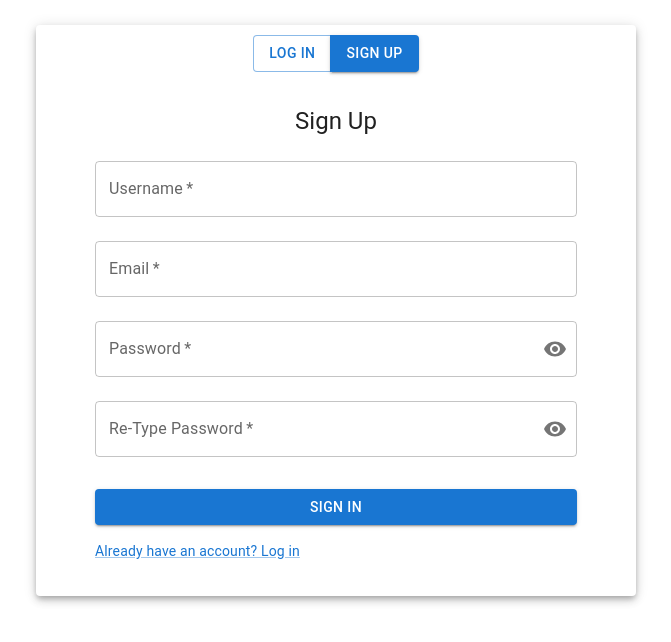
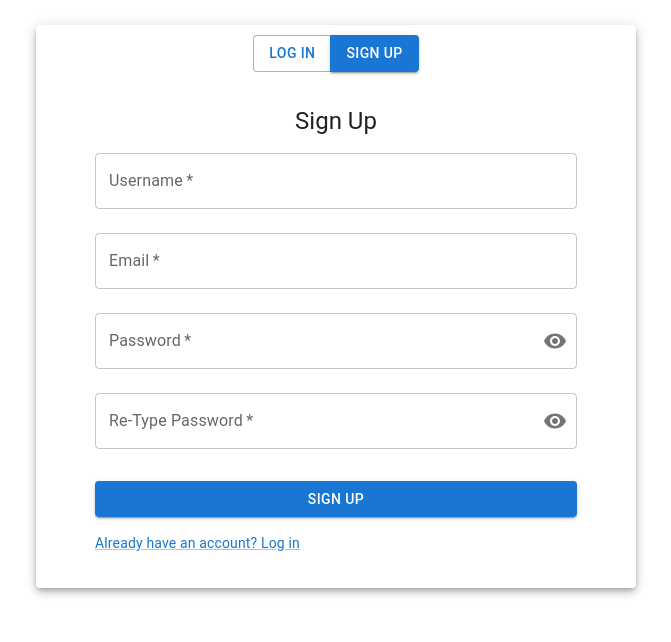
Before and after one commit to The-Aldi-Tri/to-do_app_client, a React (Create React App) app: page / in a window 1280 px wide. Both pictures are taken after a click on the link "Don't have an account? Sign Up". Shown: the top 642 px of the page, without its empty margins (304-975 px from the left). Built offline with nearby package versions, Linux system fonts and the light colour scheme.

Commit message:
add validation using yup and other refactor

```diff
--- a/package.json
+++ b/package.json
@@ -12,11 +12,13 @@
     "@testing-library/jest-dom": "^5.17.0",
     "@testing-library/react": "^13.4.0",
     "@testing-library/user-event": "^13.5.0",
+    "formik": "^2.4.6",
     "nanoid": "^5.0.7",
     "react": "^18.3.1",
     "react-dom": "^18.3.1",
     "react-scripts": "5.0.1",
-    "web-vitals": "^2.1.4"
+    "web-vitals": "^2.1.4",
+    "yup": "^1.4.0"
   },
   "scripts": {
     "start": "react-scripts start",
--- a/src/components/Login.js
+++ b/src/components/Login.js
@@ -9,20 +9,29 @@ import Grid from "@mui/material/Grid";
 import Box from "@mui/material/Box";
 import Typography from "@mui/material/Typography";
 import Container from "@mui/material/Container";
-import PasswordTextField from "./PasswordTextField";
+import { IconButton, InputAdornment } from "@mui/material";
+import { Visibility, VisibilityOff } from "@mui/icons-material";
+import { useFormik } from "formik";
+import { loginSchema } from "../utils/Schema";
 
-export default function Login({ handleSelect }) {
-  const [emailOrUsername, setEmailOrUsername] = useState("");
-  const [password, setPassword] = useState("");
+const Login = ({ handleSelect }) => {
+  const [showPassword, setShowPassword] = useState(false);
 
-  const handleSubmit = (event) => {
-    event.preventDefault();
-    // const data = new FormData(event.currentTarget);
-    // console.log({
-    //   email: data.get("email"),
-    //   password: data.get("password"),
-    // });
+  const togglePasswordVisibility = () => {
+    setShowPassword(!showPassword);
   };
+
+  const formik = useFormik({
+    initialValues: {
+      emailOrUsername: "",
+      password: "",
+    },
+    validationSchema: loginSchema,
+    onSubmit: (values) => {
+      // Handle form submission here
+      console.log(values);
+    },
+  });
 
   return (
     <Container>
@@ -37,35 +46,57 @@ export default function Login({ handleSelect }) {
         <Typography component="h1" variant="h5">
           Log in
         </Typography>
-        <Box
-          component="form"
-          onSubmit={handleSubmit}
-          /*noValidate*/ sx={{ mt: 1 }}
+        <form
+          onSubmit={formik.handleSubmit}
+          /*noValidate*/
         >
           <TextField
-            margin="normal"
+            id="emailOrUsername"
+            label="Email or Username"
+            name="emailOrUsername"
+            autoComplete="username"
             required
             fullWidth
-            value={emailOrUsername}
-            label="Email or Username"
-            autoComplete="email"
-            onChange={(e) => setEmailOrUsername(e.target.value)}
+            value={formik.values.emailOrUsername}
+            onChange={formik.handleChange}
+            onBlur={formik.handleBlur}
+            error={
+              formik.touched.emailOrUsername &&
+              Boolean(formik.errors.emailOrUsername)
+            }
+            helperText={
+              formik.touched.emailOrUsername && formik.errors.emailOrUsername
+            }
+            margin="normal"
           />
-          <PasswordTextField
-            label={"Password"}
-            value={password}
-            handleValue={setPassword}
-          />
-          {/* <TextField
-            margin="normal"
+          <TextField
+            id="password"
+            label="Password"
+            name="password"
+            type={showPassword ? "text" : "password"}
+            autoComplete="current-password"
             required
             fullWidth
-            value={password}
-            label="Password"
-            type="password"
-            autoComplete="current-password"
-            onChange={(e) => setPassword(e.target.value)}
-          /> */}
+            value={formik.values.password}
+            onChange={formik.handleChange}
+            onBlur={formik.handleBlur}
+            error={formik.touched.password && Boolean(formik.errors.password)}
+            helperText={formik.touched.password && formik.errors.password}
+            InputProps={{
+              endAdornment: (
+                <InputAdornment position="end">
+                  <IconButton
+                    aria-label="toggle password visibility"
+                    onClick={togglePasswordVisibility}
+                    edge="end"
+                  >
+                    {showPassword ? <VisibilityOff /> : <Visibility />}
+                  </IconButton>
+                </InputAdornment>
+              ),
+            }}
+            margin="normal"
+          />
           {/* <FormControlLabel
             control={<Checkbox value="remember" color="primary" />}
             label="Remember me"
@@ -76,7 +107,7 @@ export default function Login({ handleSelect }) {
             variant="contained"
             sx={{ mt: 3, mb: 2 }}
           >
-            Sign In
+            Log In
           </Button>
           <Grid container>
             {/* <Grid item xs>
@@ -94,8 +125,9 @@ export default function Login({ handleSelect }) {
               </Link>
             </Grid>
           </Grid>
-        </Box>
+        </form>
       </Box>
     </Container>
   );
-}
+};
+export default Login;
--- a/src/components/PasswordTextField.js
+++ /dev/null
@@ -1,40 +0,0 @@
-import { useState } from "react";
-import {
-  FormControl,
-  InputLabel,
-  OutlinedInput,
-  InputAdornment,
-  IconButton,
-} from "@mui/material";
-import { Visibility, VisibilityOff } from "@mui/icons-material";
-
-export default function PasswordTextField({ label, value, handleValue }) {
-  const [showPassword, setShowPassword] = useState(false);
-  const handleClickShowPassword = () => setShowPassword((show) => !show);
-  const handleMouseDownPassword = (event) => event.preventDefault();
-
-  return (
-    <FormControl margin="normal" fullWidth required variant="outlined">
-      <InputLabel htmlFor="outlined-adornment-password">{label}</InputLabel>
-      <OutlinedInput
-        value={value}
-        onChange={(e) => handleValue(e.target.value)}
-        id="outlined-adornment-password"
-        type={showPassword ? "text" : "password"}
-        endAdornment={
-          <InputAdornment position="end">
-            <IconButton
-              aria-label="toggle password visibility"
-              onClick={handleClickShowPassword}
-              onMouseDown={handleMouseDownPassword}
-              edge="end"
-            >
-              {showPassword ? <VisibilityOff /> : <Visibility />}
-            </IconButton>
-          </InputAdornment>
-        }
-        label={label}
-      />
-    </FormControl>
-  );
-}
--- a/src/components/Signup.js
+++ b/src/components/Signup.js
@@ -1,28 +1,39 @@
-import * as React from "react";
-import { useState } from "react";
-import Button from "@mui/material/Button";
-import TextField from "@mui/material/TextField";
-import Link from "@mui/material/Link";
-import Grid from "@mui/material/Grid";
-import Box from "@mui/material/Box";
-import Typography from "@mui/material/Typography";
-import Container from "@mui/material/Container";
-import PasswordTextField from "./PasswordTextField";
+import { React, useState } from "react";
+import {
+  Container,
+  Box,
+  Typography,
+  TextField,
+  Button,
+  Grid,
+  Link,
+  IconButton,
+  InputAdornment,
+} from "@mui/material";
+import { Visibility, VisibilityOff } from "@mui/icons-material";
+import { useFormik } from "formik";
+import { signupSchema } from "../utils/Schema";
 
-export default function Signup({ handleSelect }) {
-  const [username, setUsername] = useState("");
-  const [email, setEmail] = useState("");
-  const [password, setPassword] = useState("");
-  const [rePassword, setRePassword] = useState("");
+const Signup = ({ handleSelect }) => {
+  const [showPassword, setShowPassword] = useState(false);
 
-  const handleSubmit = (event) => {
-    event.preventDefault();
-    // const data = new FormData(event.currentTarget);
-    // console.log({
-    //   email: data.get("email"),
-    //   password: data.get("password"),
-    // });
+  const togglePasswordVisibility = () => {
+    setShowPassword(!showPassword);
   };
+
+  const formik = useFormik({
+    initialValues: {
+      username: "",
+      email: "",
+      password: "",
+      rePassword: "",
+    },
+    validationSchema: signupSchema,
+    onSubmit: (values) => {
+      // Handle form submission here
+      console.log(values);
+    },
+  });
 
   return (
     <Container>
@@ -37,41 +48,92 @@ export default function Signup({ handleSelect }) {
         <Typography component="h1" variant="h5">
           Sign Up
         </Typography>
-        <Box
-          component="form"
-          onSubmit={handleSubmit}
-          /*noValidate*/ sx={{ mt: 1 }}
-        >
+        <form onSubmit={formik.handleSubmit} /*noValidate*/>
           <TextField
-            margin="normal"
-            required
-            fullWidth
             id="username"
             label="Username"
             name="username"
-            value={username}
-            onChange={(e) => setUsername(e.target.value)}
+            autoComplete="username"
+            required
+            fullWidth
+            value={formik.values.username}
+            onChange={formik.handleChange}
+            onBlur={formik.handleBlur}
+            error={formik.touched.username && Boolean(formik.errors.username)}
+            helperText={formik.touched.username && formik.errors.username}
+            margin="normal"
           />
           <TextField
-            margin="normal"
-            required
-            fullWidth
             id="email"
             label="Email"
             name="email"
             autoComplete="email"
-            value={email}
-            onChange={(e) => setEmail(e.target.value)}
+            required
+            fullWidth
+            value={formik.values.email}
+            onChange={formik.handleChange}
+            onBlur={formik.handleBlur}
+            error={formik.touched.email && Boolean(formik.errors.email)}
+            helperText={formik.touched.email && formik.errors.email}
+            margin="normal"
           />
-          <PasswordTextField
-            label={"Password"}
-            value={password}
-            handleValue={setPassword}
+          <TextField
+            id="password"
+            label="Password"
+            name="password"
+            type={showPassword ? "text" : "password"}
+            autoComplete="new-password"
+            required
+            fullWidth
+            value={formik.values.password}
+            onChange={formik.handleChange}
+            onBlur={formik.handleBlur}
+            error={formik.touched.password && Boolean(formik.errors.password)}
+            helperText={formik.touched.password && formik.errors.password}
+            InputProps={{
+              endAdornment: (
+                <InputAdornment position="end">
+                  <IconButton
+                    aria-label="toggle password visibility"
+                    onClick={togglePasswordVisibility}
+                    edge="end"
+                  >
+                    {showPassword ? <VisibilityOff /> : <Visibility />}
+                  </IconButton>
+                </InputAdornment>
+              ),
+            }}
+            margin="normal"
           />
-          <PasswordTextField
-            label={"Re-Type Password"}
-            value={rePassword}
-            handleValue={setRePassword}
+          <TextField
+            id="rePassword"
+            label="Re-Type Password"
+            name="rePassword"
+            type={showPassword ? "text" : "password"}
+            autoComplete="new-password"
+            required
+            fullWidth
+            value={formik.values.rePassword}
+            onChange={formik.handleChange}
+            onBlur={formik.handleBlur}
+            error={
+              formik.touched.rePassword && Boolean(formik.errors.rePassword)
+            }
+            helperText={formik.touched.rePassword && formik.errors.rePassword}
+            InputProps={{
+              endAdornment: (
+                <InputAdornment position="end">
+                  <IconButton
+                    aria-label="toggle password visibility"
+                    onClick={togglePasswordVisibility}
+                    edge="end"
+                  >
+                    {showPassword ? <VisibilityOff /> : <Visibility />}
+                  </IconButton>
+                </InputAdornment>
+              ),
+            }}
+            margin="normal"
           />
           {/* <FormControlLabel
             control={<Checkbox value="remember" color="primary" />}
@@ -83,7 +145,7 @@ export default function Signup({ handleSelect }) {
             variant="contained"
             sx={{ mt: 3, mb: 2 }}
           >
-            Sign In
+            Sign Up
           </Button>
           <Grid container>
             <Grid item>
@@ -92,12 +154,14 @@ export default function Signup({ handleSelect }) {
                 variant="body2"
                 onClick={() => handleSelect("login")}
               >
-                {"Already have an account? Log in"}
+                Already have an account? Log in
               </Link>
             </Grid>
           </Grid>
-        </Box>
+        </form>
       </Box>
     </Container>
   );
-}
+};
+
+export default Signup;
--- /dev/null
+++ b/src/utils/Schema.js
@@ -0,0 +1,89 @@
+import * as yup from "yup";
+
+export const signupSchema = yup.object({
+  username: yup
+    .string()
+    .matches(
+      /^[a-zA-Z0-9]+$/,
+      "Username must contain only alphanumeric characters"
+    )
+    .min(3, "Username must be at least 3 characters")
+    .max(30, "Username must be at max 30 characters")
+    .required("Username is required"),
+  email: yup
+    .string()
+    .email("Invalid email address")
+    .required("Email is required"),
+  password: yup
+    .string()
+    .min(8, "Password must be at least 8 characters")
+    .max(30, "Password must not exceed 30 characters")
+    .matches(/[a-z]/, "Password must contain at least one lowercase letter")
+    .matches(/[A-Z]/, "Password must contain at least one uppercase letter")
+    .matches(
+      /^[a-zA-Z0-9]+$/,
+      "Password must contain only alphanumeric characters"
+    )
+    .required("Password is required"),
+  rePassword: yup
+    .string()
+    .oneOf([yup.ref("password"), null], "Passwords must match")
+    .required("Password confirmation is required"),
+});
+
+export const loginSchema = yup.object({
+  emailOrUsername: yup
+    .string()
+    .required("Email or username is required")
+    .test(
+      "is-email-or-username",
+      "Invalid email address or username",
+      function (value) {
+        const { path, createError } = this;
+        if (!value) return false;
+
+        // Check if it contains '@'
+        if (value.includes("@")) {
+          try {
+            // Attempt to validate as an email
+            yup.string().email().validateSync(value);
+            // If it's a valid email, return true
+            return true;
+          } catch (emailError) {
+            // If it's not a valid email, return an error
+            return createError({ path, message: "Invalid email address" });
+          }
+        } else {
+          // If it doesn't contain '@', validate as a username
+          const usernameSchema = yup
+            .string()
+            .min(3, "Username must be at least 3 characters")
+            .max(30, "Username must not exceed 30 characters")
+            .matches(
+              /^[a-zA-Z0-9]+$/,
+              "Username must contain only alphanumeric characters"
+            );
+          try {
+            // Attempt to validate as a username
+            usernameSchema.validateSync(value);
+            // If it's a valid username, return true
+            return true;
+          } catch (usernameError) {
+            // If it's not a valid username, return an error
+            return createError({ path, message: "Invalid username" });
+          }
+        }
+      }
+    ),
+  password: yup
+    .string()
+    .min(8, "Password must be at least 8 characters")
+    .max(30, "Password must not exceed 30 characters")
+    .matches(/[a-z]/, "Password must contain at least one lowercase letter")
+    .matches(/[A-Z]/, "Password must contain at least one uppercase letter")
+    .matches(
+      /^[a-zA-Z0-9]+$/,
+      "Password must contain only alphanumeric characters"
+    )
+    .required("Password is required"),
+});
```
Also changed, not shown: 1 other file (tests, documents, lock files or other folders).
